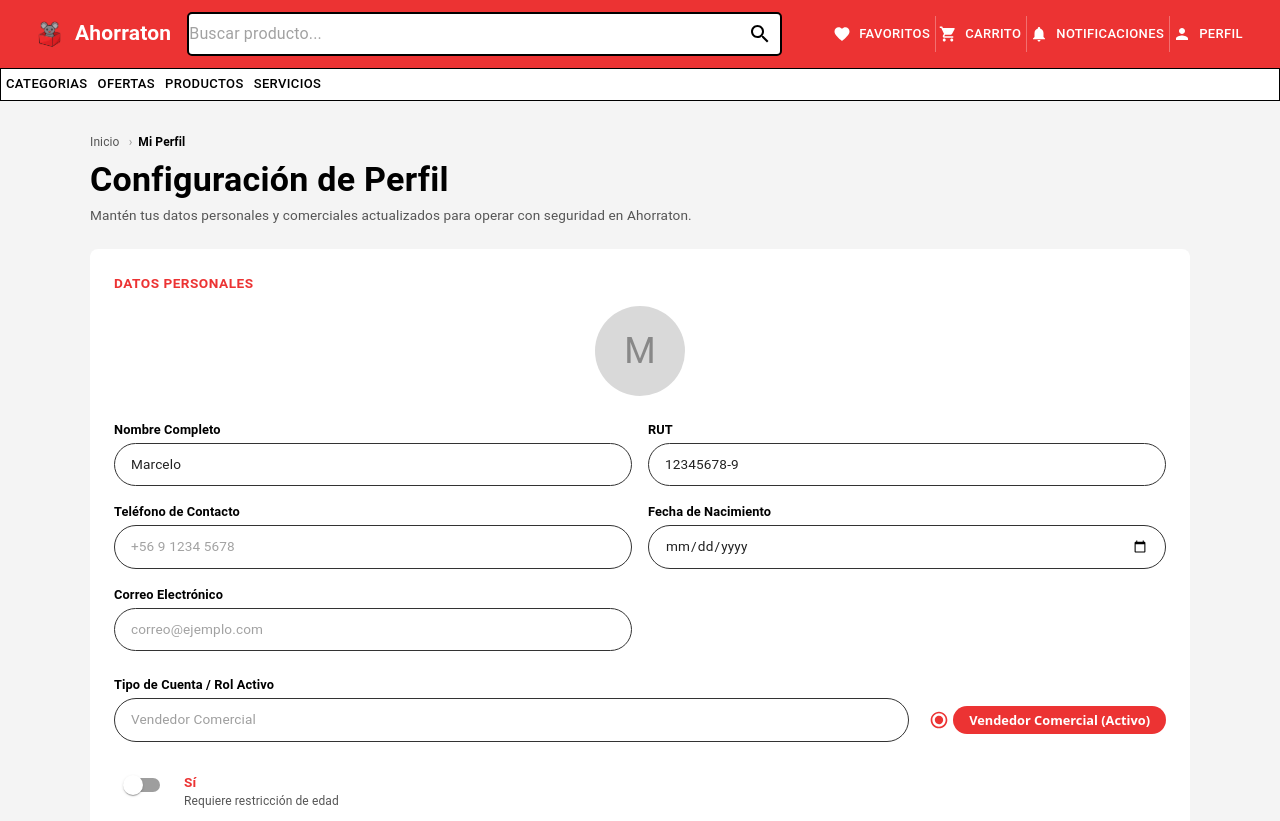
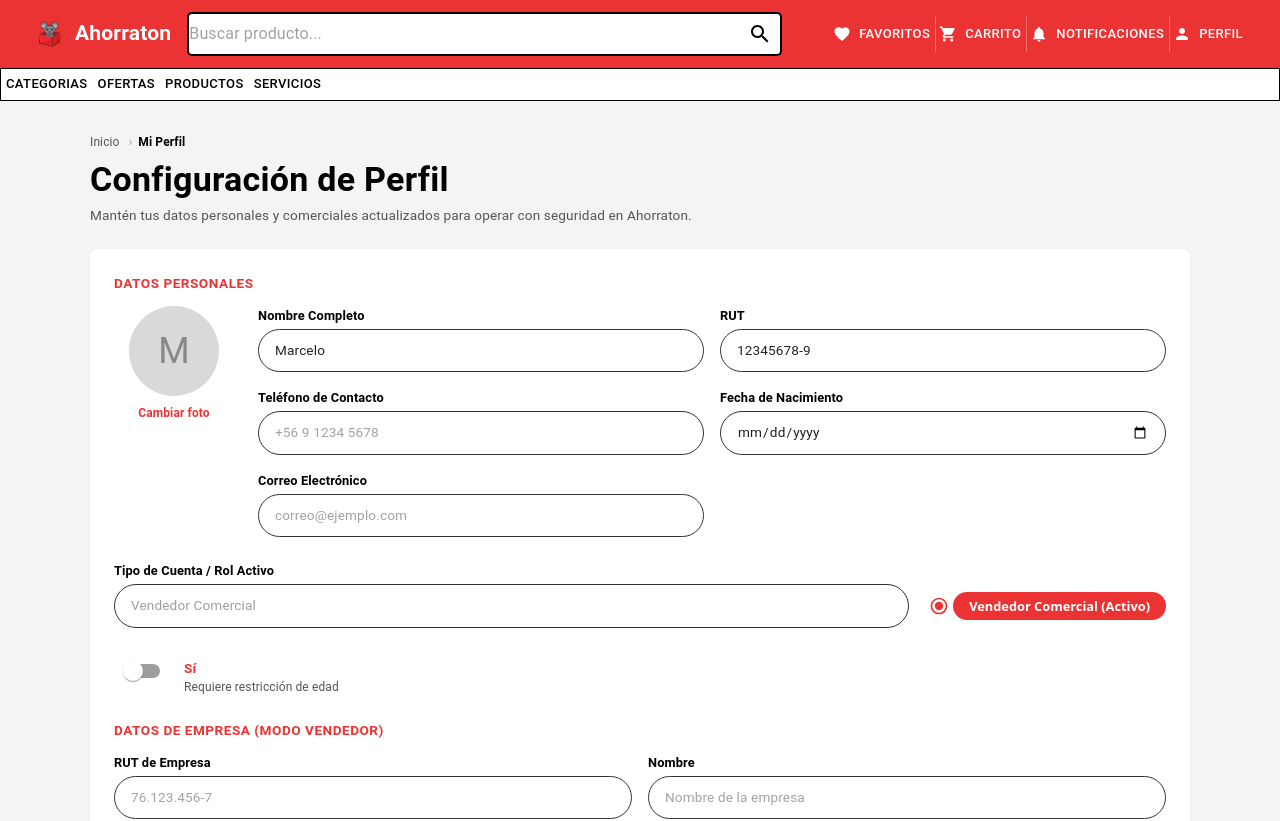
Before and after one commit to ElPabloOficial/-TWM-Proyecto-Compra-Venta, a React app: page /perfil in a window 1280 px wide. Shown: the top 821 px of the page. Built offline with nearby package versions, Linux system fonts and the light colour scheme; the HTML template or start-up script is replaced by a standard one.

Commit message:
Update ProfileConfigCard.jsx
movi a la izquierda la foto del perfil

```diff
--- a/src/components/organisms/ProfileConfigCard/ProfileConfigCard.jsx
+++ b/src/components/organisms/ProfileConfigCard/ProfileConfigCard.jsx
@@ -1,5 +1,6 @@
 import { useState } from 'react';
 import Box from '@mui/material/Box';
+import Typography from '@mui/material/Typography';
 import CustomAvatar from '../../atoms/Avatar/CustomAvatar';
 import CustomButton from '../../atoms/Button/CustomButton';
 import ProfileSection from '../../molecules/ProfileSection/ProfileSection';
@@ -14,10 +15,6 @@ import ProfileSwitch from '../../molecules/ProfileSwitch/ProfileSwitch';
  * Organismo que contiene toda la tarjeta de configuración
  * del perfil. Agrupa todas las secciones (Datos Personales,
  * Empresa, Dirección, Acceso) y los botones finales.
- *
- * @param {Object} user         → Datos del usuario (name, rut, role...)
- * @param {Function} onGuardar  → Callback al guardar
- * @param {Function} onCancelar → Callback al cancelar
  */
 export default function ProfileConfigCard({
   user = {},
@@ -26,7 +23,6 @@ export default function ProfileConfigCard({
 }) {
   const [restriccionEdad, setRestriccionEdad] = useState(false);
 
-  // TODO: conectar con backend - los datos vendrían de userService.getProfile()
   const [form, setForm] = useState({
     nombre: user.name || '',
     rut: user.rut || '',
@@ -67,16 +63,45 @@ export default function ProfileConfigCard({
         backgroundColor: '#fff',
         padding: 3,
         borderRadius: 2,
-        mx: 'auto',
       }}
     >
       {/* DATOS PERSONALES */}
       <ProfileSection title="Datos Personales">
-        <CustomAvatar alt={form.nombre || 'Usuario'} size={90} />
-
         <Box
           sx={{
-            mt: 3,
+            display: 'grid',
+            gridTemplateColumns: { xs: '1fr', md: '120px 1fr' },
+            gap: 3,
+            alignItems: 'start',
+          }}
+        >
+          {/* Columna izquierda: Avatar + "Cambiar foto" */}
+          <Box
+            sx={{
+              display: 'flex',
+              flexDirection: 'column',
+              alignItems: 'center',
+              gap: 1,
+            }}
+          >
+            <CustomAvatar alt={form.nombre || 'Usuario'} size={90} />
+            <Typography
+              sx={{
+                fontSize: '0.75rem',
+                color: '#EC3333',
+                fontWeight: 600,
+                cursor: 'pointer',
+                textAlign: 'center',
+                '&:hover': { textDecoration: 'underline' },
+              }}
+            >
+              Cambiar foto
+            </Typography>
+          </Box>
+
+          {/* Columna derecha: los campos */}
+          <Box
+            sx={{
               display: 'grid',
               gridTemplateColumns: { xs: '1fr', md: '1fr 1fr' },
               gap: 2,
@@ -112,6 +137,7 @@ export default function ProfileConfigCard({
               onChange={cambiar('correo')}
               placeholder="correo@ejemplo.com"
             />
+          </Box>
         </Box>
       </ProfileSection>
 
```
Lines whose indentation alone changed are shown as unchanged.
